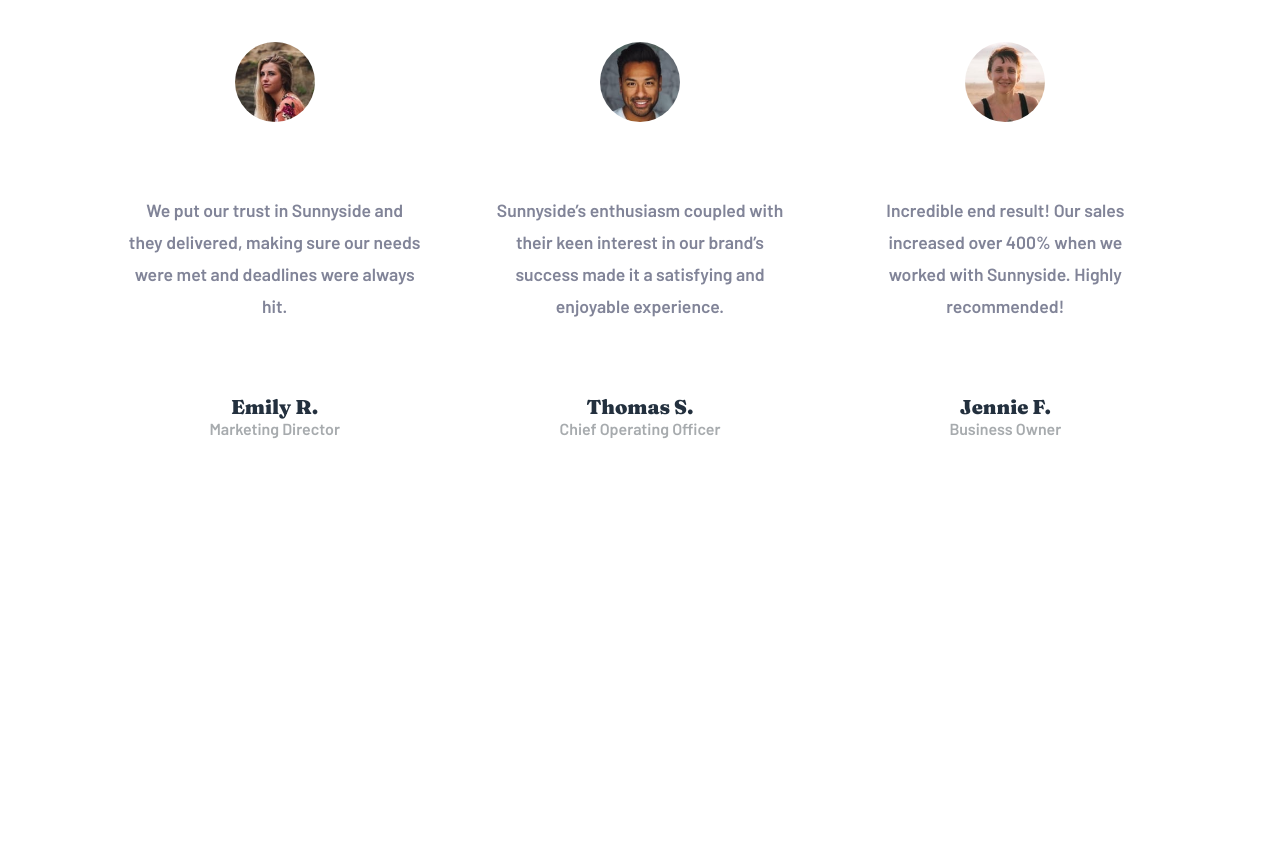
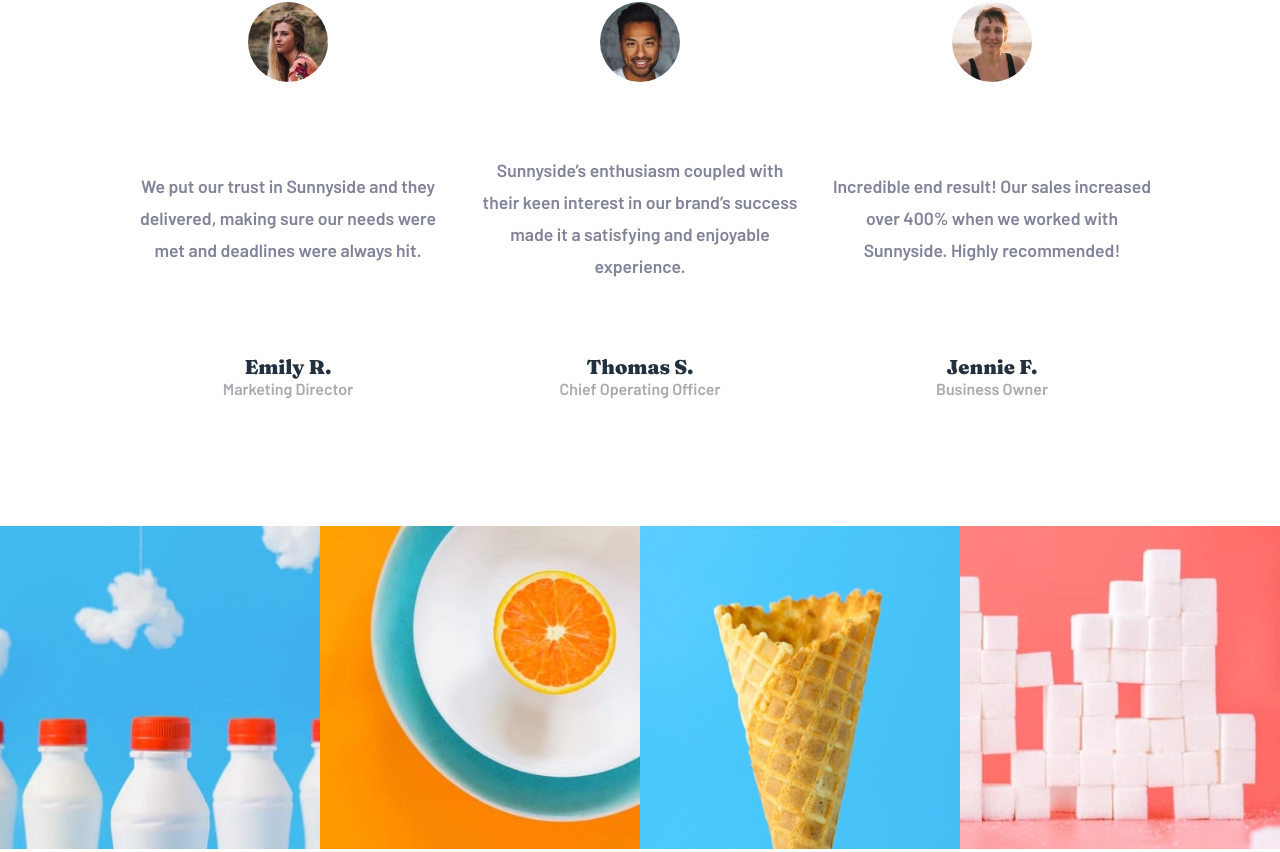
Before and after one commit to sahand-masoleh/fem-22-sunnyside-agency-landing-page, a React (Create React App) app: page / in a window 1280 px wide. Shown: the part 4120-4972 px from the top of the page. Before the commit the page ends 4686 px from the top, so only its background shows below. Built offline with nearby package versions, Linux system fonts and the light colour scheme.

Commit message:
[HTML] gallery [CSS] gallery

```diff
--- a/src/App.js
+++ b/src/App.js
@@ -5,6 +5,7 @@
 import Hero from "./components/Hero";
 import PointContainer from "./components/Point";
 import TestimonialContainer from "./components/Testimonial";
+import Gallery from "./components/Gallery";
 
 function App() {
 	return (
@@ -14,6 +15,7 @@
 				<Hero />
 				<PointContainer />
 				<TestimonialContainer />
+				<Gallery />
 			</main>
 			<footer className="footer"></footer>
 		</>
--- /dev/null
+++ b/src/components/Gallery.css
@@ -0,0 +1,9 @@
+.gallery__inner-container {
+	display: flex;
+}
+
+@media screen and (min-width: 640px) {
+	.gallery {
+		display: flex;
+	}
+}
--- /dev/null
+++ b/src/components/Gallery.js
@@ -0,0 +1,41 @@
+import ResponsiveImage from "./ResponsiveImage";
+
+import "./Gallery.css";
+
+function Gallery() {
+	return (
+		<div className="gallery">
+			<InnerContainer
+				pics={[
+					["gallery-milkbottles", "milkbottles"],
+					["gallery-orange", "an orange"],
+				]}
+			/>
+			<InnerContainer
+				pics={[
+					["gallery-cone", "a cone"],
+					["gallery-sugar-cubes", "sugar cubes"],
+				]}
+			/>
+		</div>
+	);
+}
+
+function InnerContainer({ pics }) {
+	return (
+		<div className="gallery__inner-container">
+			<ResponsiveImage
+				className={"gallery__image"}
+				fileName={pics[0][0]}
+				alt={pics[0][1]}
+			/>
+			<ResponsiveImage
+				className={"gallery__image"}
+				fileName={pics[1][0]}
+				alt={pics[1][1]}
+			/>
+		</div>
+	);
+}
+
+export default Gallery;
--- a/src/components/Testimonials.css
+++ b/src/components/Testimonials.css
@@ -36,6 +36,7 @@
 @media screen and (min-width: 640px) {
 	.testimonial-container {
 		padding: var(--gap-4) var(--gap-4);
+		gap: var(--gap-2);
 	}
 
 	.testimonial-container__header {
```
Also changed, not shown: public/images/desktop/image-gallery-sugar-cubes.jpg (renamed from public/images/desktop/image-gallery-sugarcubes.jpg).
